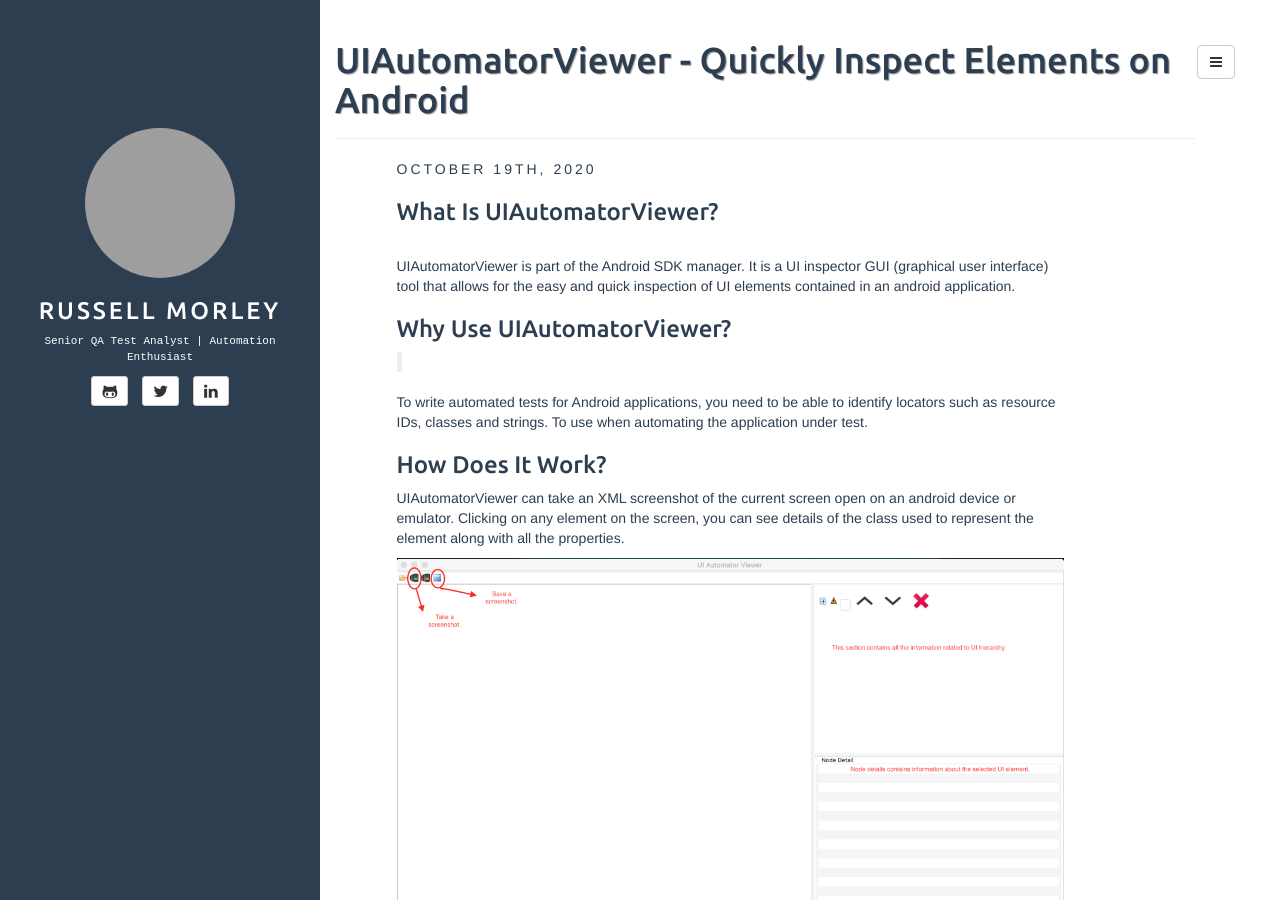
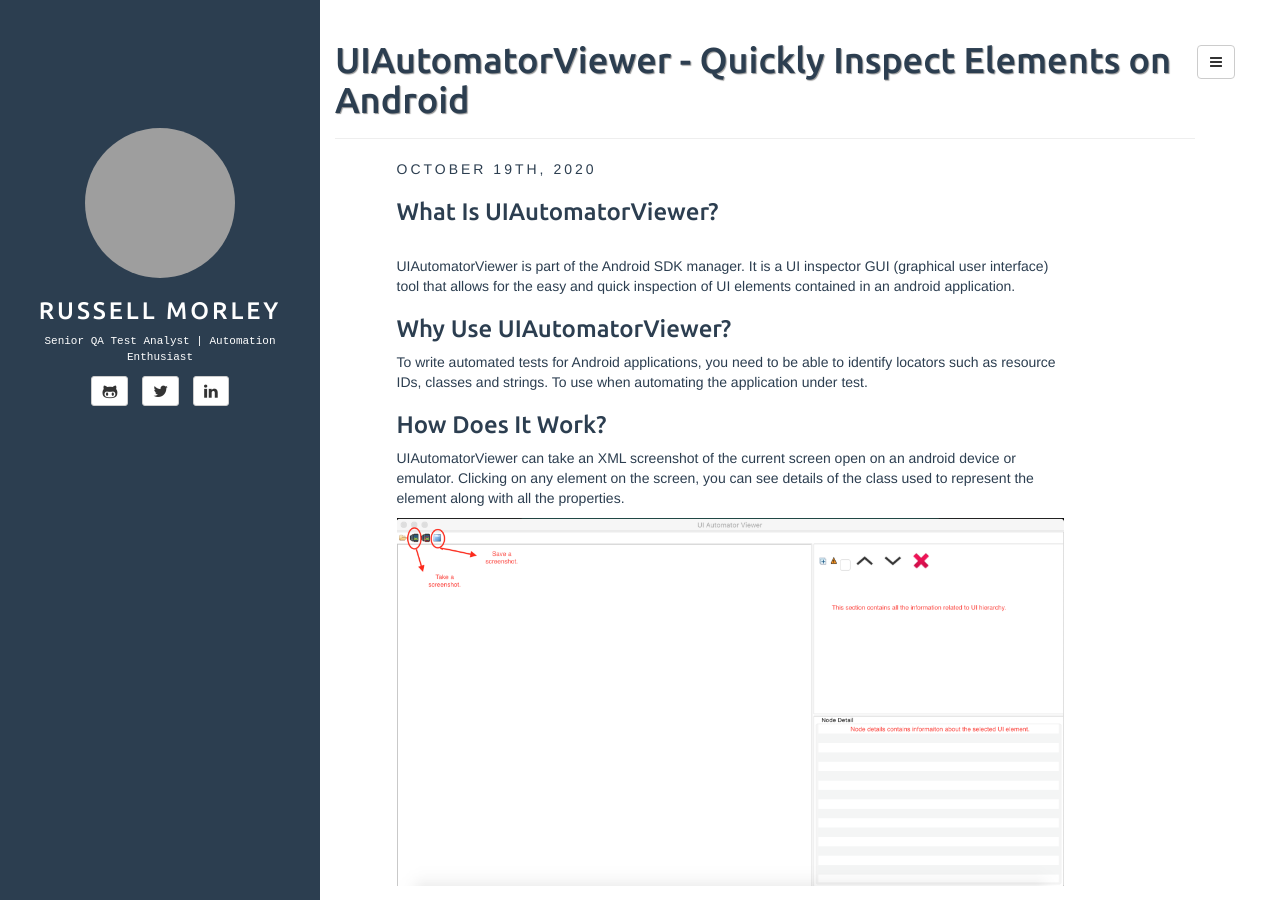
Before and after one commit to Rusty84/Rusty84.github.io, a Jekyll site: the page built from _posts/2020-10-19-aviewer.md, in a window 1280 px wide and 900 px high. Built offline with Jekyll 4.4.1, drawn with Linux system fonts in a browser that asks for light colours; grey boxes are pictures that could not be loaded.

Commit message:
removed >

```diff
--- a/_posts/2020-10-19-aviewer.md
+++ b/_posts/2020-10-19-aviewer.md
@@ -11,7 +11,7 @@
 <br>
 UIAutomatorViewer is part of the Android SDK manager. It is a UI inspector GUI (graphical user interface) tool that allows for the easy and quick inspection of UI elements contained in an android application.
 
-<h3>Why Use UIAutomatorViewer?</h3>>
+<h3>Why Use UIAutomatorViewer?</h3>
 
 To write automated tests for Android applications, you need to be able to identify locators such as resource IDs, classes and strings. To use when automating the application under test.
 
```
